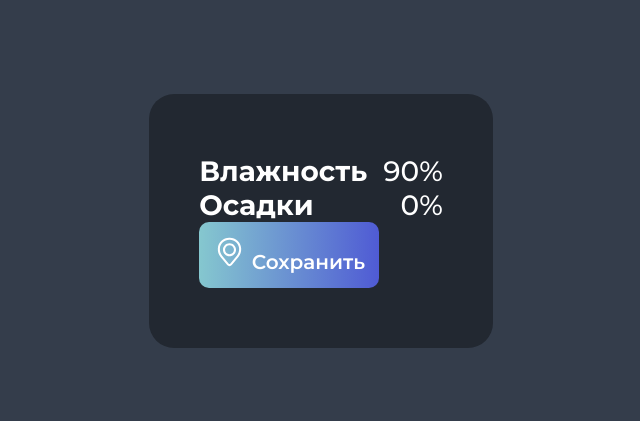
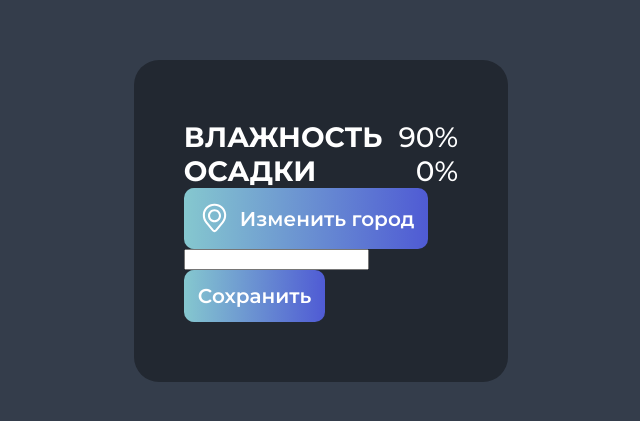
Before and after one commit to rakhzar/vue-app, a Vue app: page / in a window 1280 px wide. Shown: the part 187-608 px from the top of the page, without its empty margins (319-959 px from the left). Built offline with nearby package versions, Linux system fonts and the light colour scheme.

Commit message:
feat: создание компонента CitySelect с полем ввода и кнопками

```diff
--- a/src/App.vue
+++ b/src/App.vue
@@ -1,7 +1,6 @@
 <script setup>
-import Button from './components/Button.vue';
+import CitySelect from './components/CitySelect.vue';
 import Stat from './components/Stat.vue';
-import IconLocation from './icons/iconLocation.vue';
 const data = {
 	label: 'Влажность',
 	stat: '90%',
@@ -12,10 +11,7 @@ const data = {
 	<main class="main">
 		<Stat v-bind="data" />
 		<Stat label="Осадки" stat="0%" />
-		<Button>
-			<IconLocation />
-			Сохранить
-		</Button>
+		<CitySelect />
 	</main>
 </template>
 
--- a/src/components/Button.vue
+++ b/src/components/Button.vue
@@ -17,6 +17,9 @@
 	font-weight: 600;
 	color: var(--primary);
 	cursor: pointer;
+	display: flex;
+	gap: 9px;
+	align-items: center;
 }
 
 .button:hover {
--- /dev/null
+++ b/src/components/CitySelect.vue
@@ -0,0 +1,13 @@
+<script setup>
+import IconLocation from '../icons/iconLocation.vue';
+import Button from './Button.vue';
+</script>
+
+<template>
+	<Button>
+		<IconLocation />
+		Изменить город
+	</Button>
+	<input />
+	<Button>Сохранить</Button>
+</template>
--- a/src/components/Stat.vue
+++ b/src/components/Stat.vue
@@ -22,6 +22,7 @@ const { label = 'Не задан', stat } = defineProps({
 
 .stat-name {
 	font-weight: 700;
+	text-transform: uppercase;
 }
 
 .stat-value {
```
